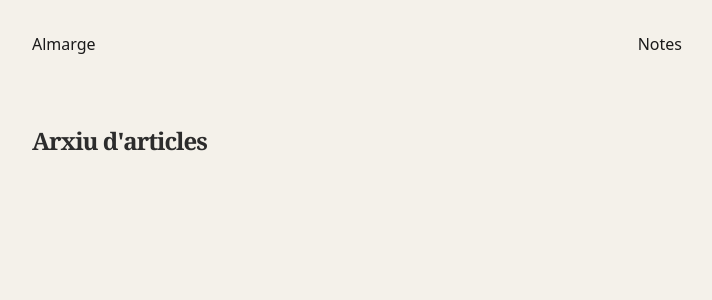
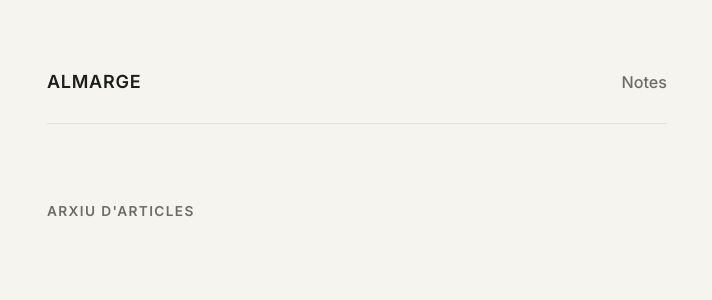
Before and after one commit to almarge/almarge.github.io, a Jekyll site: the page built from index.md, in a window 1280 px wide. Shown: the top 300 px of the page, without its empty margins (283-995 px from the left). Built offline with Jekyll 4.4.1, drawn with Linux system fonts in a browser that asks for light colours.

Commit message:
Refactor main.scss with CSS variables and styles

```diff
--- a/assets/main.scss
+++ b/assets/main.scss
@@ -1,45 +1,198 @@
 ---
 ---
+/* VARIABLES DE COLOR (Paper, Tinta i Verd Oxford) */
+:root {
+  --bg-paper: #f6f4ef;
+  --text-ink: #1e1e1c;
+  --text-muted: #6e6c66;
+  --border-subtle: #e4e0d8;
+  --oxford-green: #112e22;
+}
+
+/* CONFIGURACIÓ BASE I NITIDESA */
 html, body {
   margin: 0;
   padding: 0;
   min-height: 100vh;
-  background-color: #f4f1ea;
-  color: #2c2c2c;
-  font-family: "Georgia", "Garamond", serif;
-  line-height: 1.6;
+  background-color: var(--bg-paper);
+  color: var(--text-ink);
+  font-family: 'Newsreader', Georgia, serif;
+  font-size: 19px;
+  line-height: 1.7;
+  -webkit-font-smoothing: antialiased;
+  -moz-osx-font-smoothing: grayscale;
 }
-body {
-  padding: 2rem;
-  box-sizing: border-box;
+
+/* SELECCIÓ DE TEXT EN VERD OXFORD */
+::selection {
+  background-color: var(--oxford-green);
+  color: var(--bg-paper);
 }
+
 .wrapper {
-  max-width: 650px;
+  max-width: 620px;
   margin: 0 auto;
+  padding: 3.5rem 1.5rem 6rem;
 }
-header {
+
+/* CAPÇALERA MINIMALISTA AMB LÍNIA FINA */
+.site-header {
   display: flex;
   justify-content: space-between;
+  align-items: baseline;
+  padding-bottom: 1.2rem;
   margin-bottom: 4rem;
-  font-family: system-ui, sans-serif;
+  border-bottom: 1px solid var(--border-subtle);
 }
-a {
-  color: #1a1a1a;
+
+.site-title {
+  font-family: 'Inter', sans-serif;
+  font-weight: 600;
+  font-size: 0.95rem;
+  letter-spacing: 0.04em;
+  text-transform: uppercase;
+  color: var(--text-ink);
   text-decoration: none;
 }
-a:hover {
-  text-decoration: underline;
+
+.site-nav a {
+  font-family: 'Inter', sans-serif;
+  font-size: 0.85rem;
+  font-weight: 500;
+  color: var(--text-muted);
+  text-decoration: none;
+  transition: color 0.2s ease;
 }
-ul {
+
+.site-nav a:hover {
+  color: var(--oxford-green);
+}
+
+/* ETIQUETES DE SECCIÓ (Estil Editorial) */
+.section-label {
+  font-family: 'Inter', sans-serif;
+  font-size: 0.72rem;
+  font-weight: 600;
+  text-transform: uppercase;
+  letter-spacing: 0.1em;
+  color: var(--text-muted);
+  margin-bottom: 2rem;
+}
+
+/* LLISTA D'ARXIU (Estil Westenberg) */
+.archive-list {
   list-style: none;
   padding: 0;
+  margin: 0;
 }
-h1, h2, h3 {
-  font-weight: 800;
-  letter-spacing: -1px;
+
+.archive-item {
+  border-bottom: 1px solid var(--border-subtle);
+  padding: 1.8rem 0;
 }
+
+.archive-item:first-child {
+  padding-top: 0.5rem;
+}
+
+.archive-link {
+  text-decoration: none;
+  color: inherit;
+  display: block;
+}
+
+.archive-title {
+  font-size: 1.55rem;
+  font-weight: 500;
+  line-height: 1.25;
+  margin: 0 0 0.4rem 0;
+  color: var(--text-ink);
+  transition: color 0.2s ease;
+}
+
+.archive-link:hover .archive-title {
+  color: var(--oxford-green);
+}
+
+.archive-excerpt {
+  font-size: 1.05rem;
+  color: var(--text-muted);
+  margin: 0 0 0.7rem 0;
+  line-height: 1.5;
+  font-weight: 400;
+}
+
+.archive-date, .post-meta {
+  font-family: 'Inter', sans-serif;
+  font-size: 0.75rem;
+  color: var(--text-muted);
+  letter-spacing: 0.04em;
+  display: block;
+}
+
+/* DISSENY DELS ARTICLES INTERNS */
+.post-header {
+  margin-bottom: 3rem;
+  padding-bottom: 2rem;
+  border-bottom: 1px solid var(--border-subtle);
+}
+
 .post-title {
-  font-size: 3rem;
-  line-height: 1.1;
-  margin-bottom: 0.5rem;
+  font-size: 2.6rem;
+  font-weight: 500;
+  line-height: 1.15;
+  letter-spacing: -0.02em;
+  margin: 0.6rem 0 0.8rem 0;
 }
+
+.post-subtitle {
+  font-size: 1.25rem;
+  color: var(--text-muted);
+  font-style: italic;
+  margin: 0;
+  line-height: 1.4;
+}
+
+.post-content p {
+  margin-bottom: 1.6rem;
+}
+
+/* CITES FILOSÒFIQUES AMB TOC OXFORD */
+blockquote {
+  margin: 2.5rem 0;
+  padding-left: 1.5rem;
+  border-left: 2px solid var(--oxford-green);
+  font-style: italic;
+  color: var(--text-muted);
+}
+
+/* SEPARADOR D'IDEES ELEGANT */
+hr {
+  border: none;
+  text-align: center;
+  margin: 3rem 0;
+}
+hr::before {
+  content: "· · ·";
+  color: var(--text-muted);
+  letter-spacing: 0.5em;
+}
+
+/* PEU DE L'ARTICLE */
+.post-footer {
+  margin-top: 4rem;
+  padding-top: 2rem;
+  border-top: 1px solid var(--border-subtle);
+}
+
+.back-link {
+  font-family: 'Inter', sans-serif;
+  font-size: 0.85rem;
+  color: var(--text-muted);
+  text-decoration: none;
+  transition: color 0.2s ease;
+}
+
+.back-link:hover {
+  color: var(--oxford-green);
+}
```
